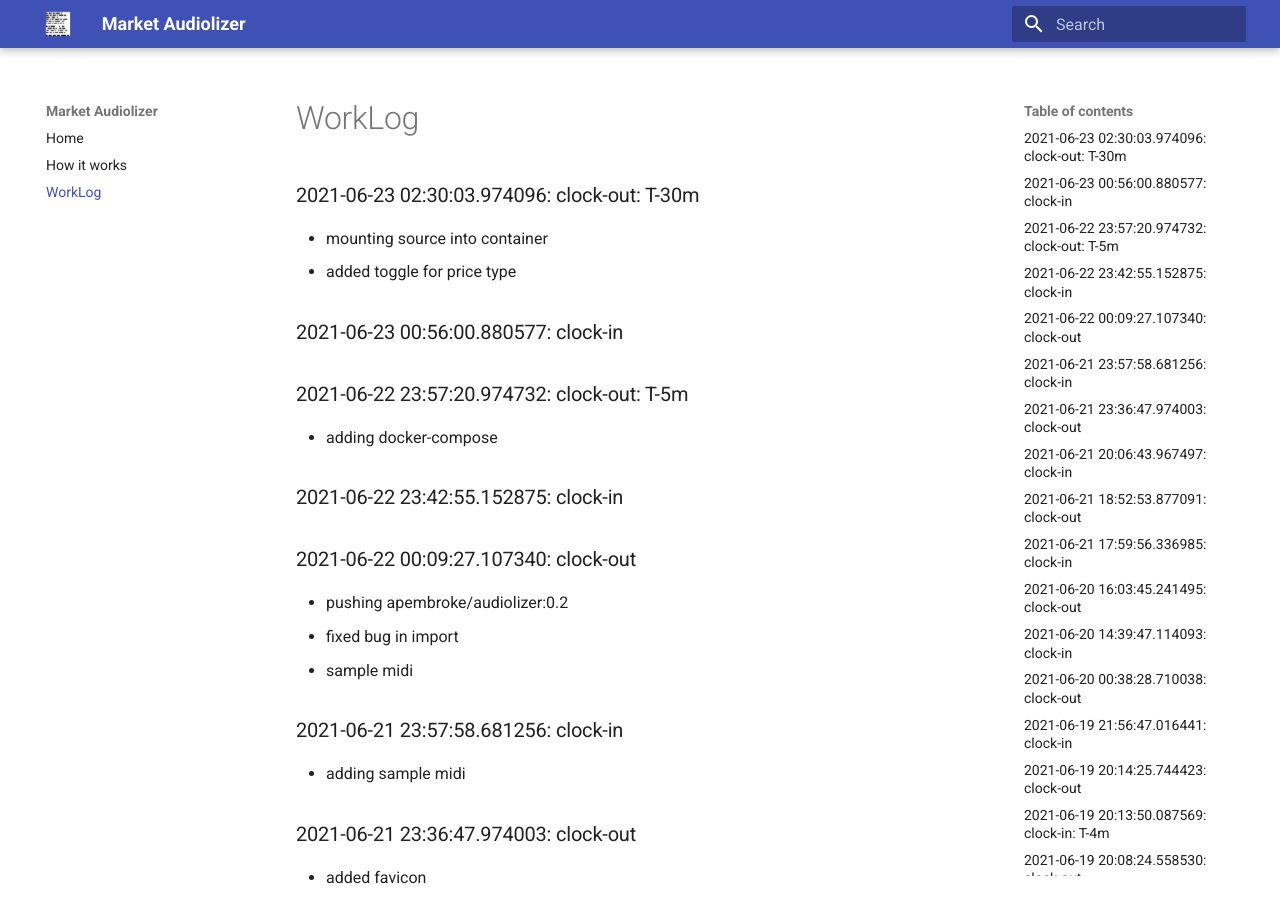
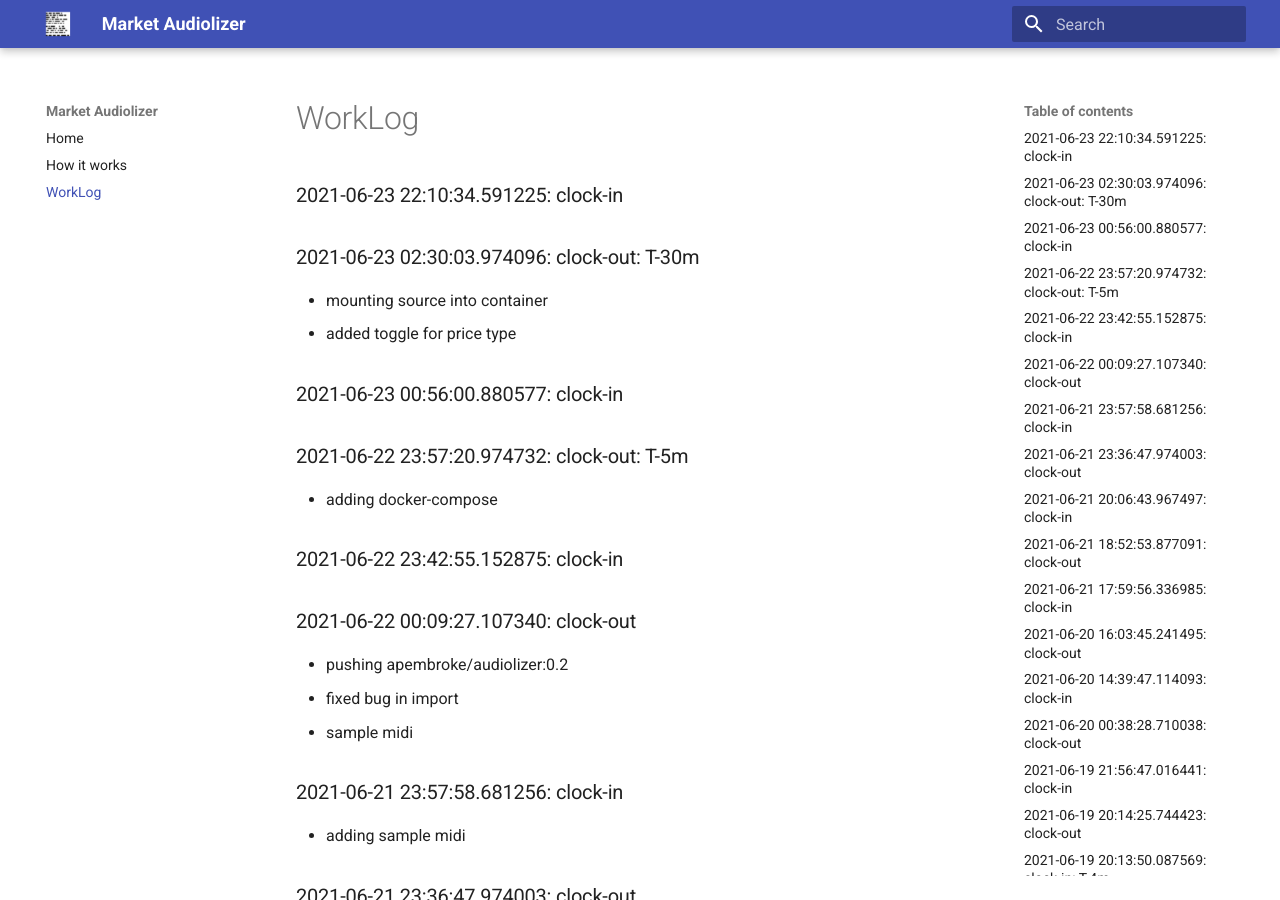
Before and after one commit to asherp/audiolizer, an MkDocs documentation site: the page built from docs/WorkLog.md, in a window 1280 px wide and 900 px high. Built offline with MkDocs 1.6.1 and Material for MkDocs 9.7.7, drawn with Linux system fonts in a browser that asks for light colours.

Commit message:
clock-in

```diff
--- a/WorkLog.md
+++ b/WorkLog.md
@@ -1,3 +1,6 @@
+
+### 2021-06-23 22:10:34.591225: clock-in
+
 ### 2021-06-23 02:30:03.974096: clock-out: T-30m
 
 * mounting source into container
```
